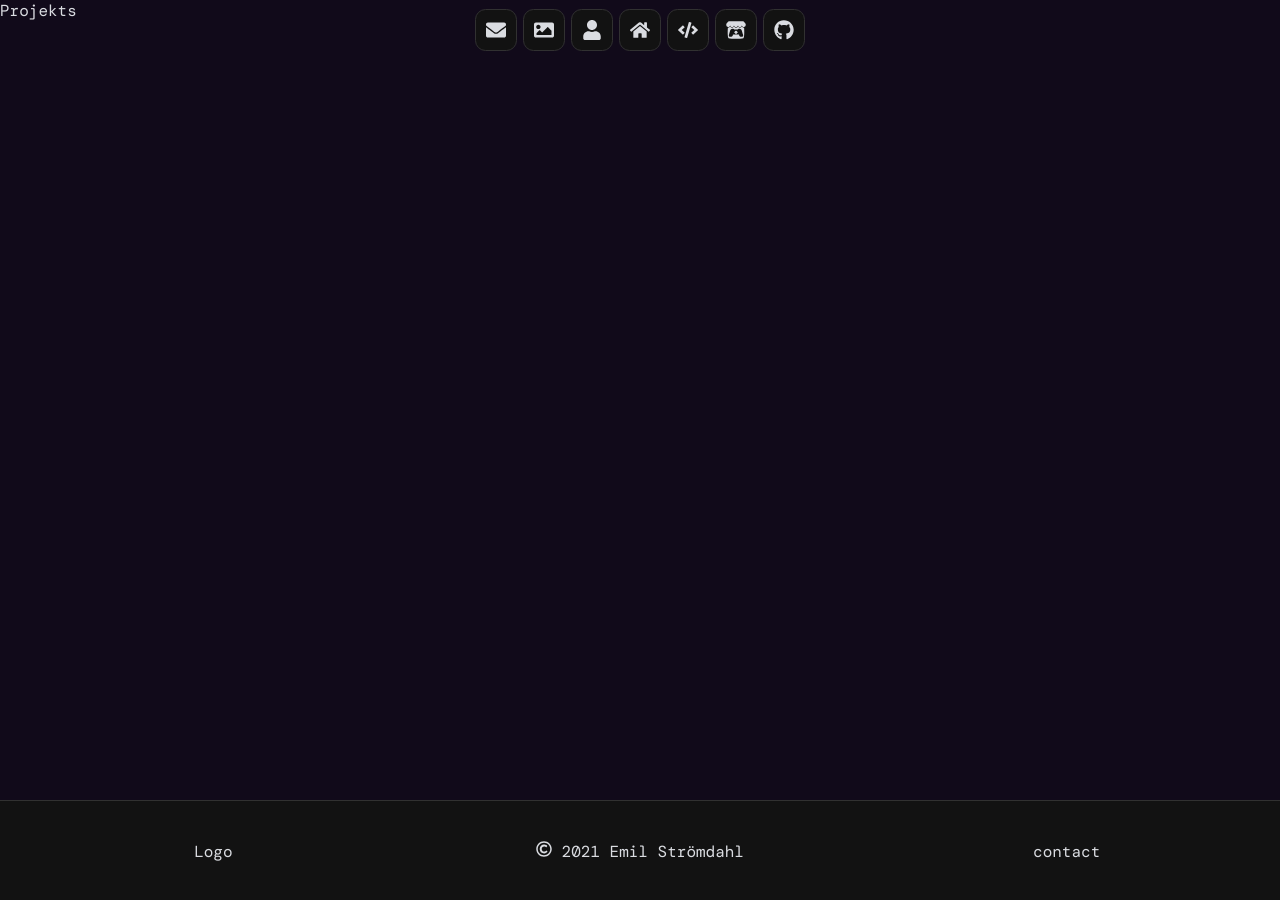
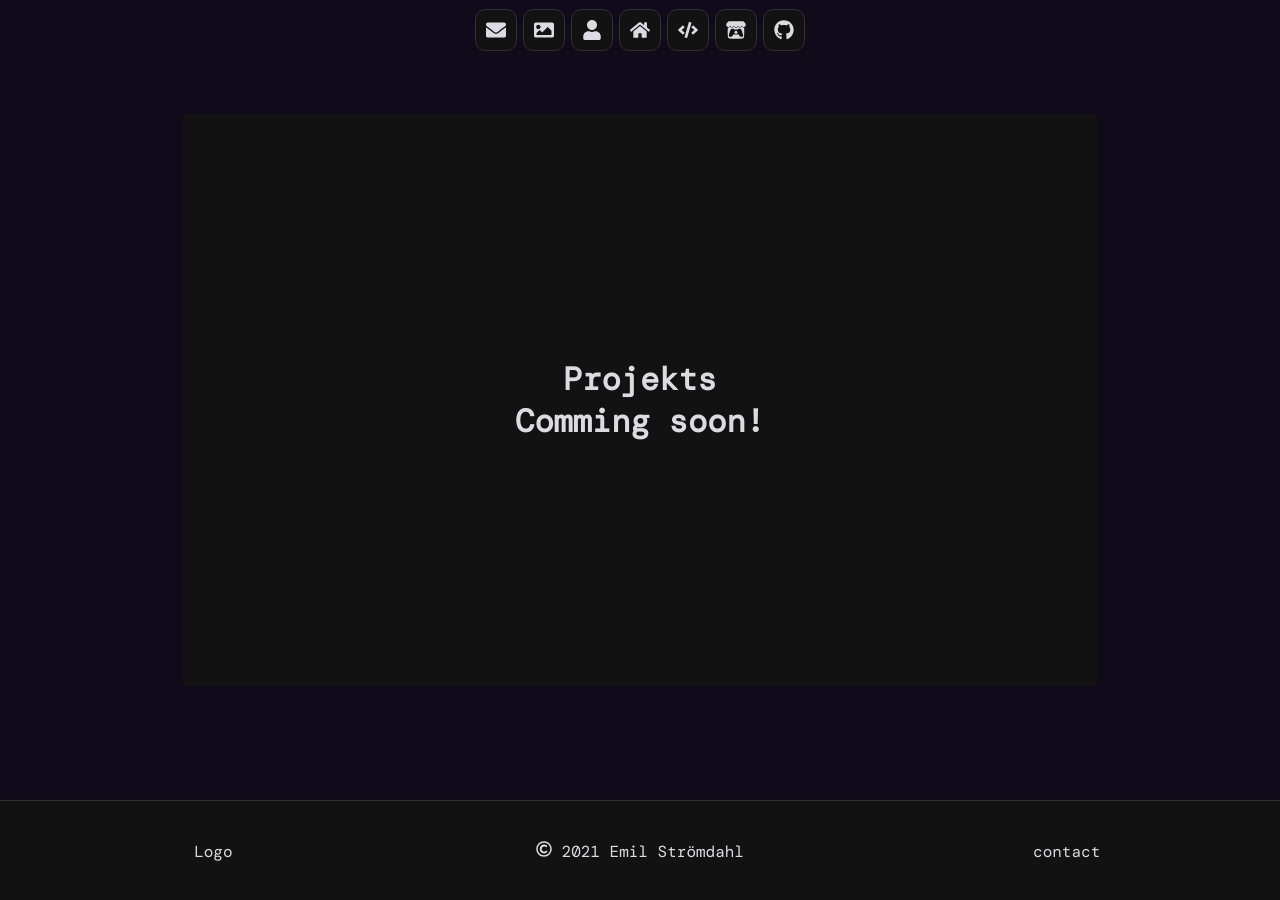
Before and after one commit to NoMoonie/crispy-disco, a React (Create React App) app: page /projekts in a window 1280 px wide. Built offline with nearby package versions, Linux system fonts and the light colour scheme.

Commit message:
change Comming Soon!

```diff
--- a/src/pages/About.tsx
+++ b/src/pages/About.tsx
@@ -3,19 +3,29 @@ import styled from "styled-components";
 const AboutStyle = styled.div`
     color: ${(props) => props.theme.main.textColor};
     display: grid;
-    grid-template-columns: 1fr 2fr 1fr;
-    grid-template-rows: 1fr 2fr 1fr;
+    grid-template-columns: 1fr 5fr 1fr;
+    grid-template-rows: 1fr 5fr 1fr;
     height: 100vh;
-    @media (max-width: 414px) {
-        grid-template-columns: 0.1fr 8fr 0.1fr;
-        grid-template-rows: 0.3fr 2fr 0.1fr;
-    }
+`;
+
+const Box1 = styled.div`
+    grid-column: 2/2;
+    grid-row: 2/2;
+    background-color: ${(props) => props.theme.main.bg};
+    display: grid;
+    place-items: center;
+    text-align: center;
 `;
 
 const Home = () => {
     return (
         <AboutStyle>
-            <h1>About</h1>
+            <Box1>
+                <h1>
+                    About
+                    <br /> Comming soon!
+                </h1>
+            </Box1>
         </AboutStyle>
     );
 };
--- a/src/pages/Contact.tsx
+++ b/src/pages/Contact.tsx
@@ -3,8 +3,8 @@ import styled from "styled-components";
 const ContactStyle = styled.div`
     color: ${(props) => props.theme.main.textColor};
     display: grid;
-    grid-template-columns: 1fr 2fr 1fr;
-    grid-template-rows: 1fr 2fr 1fr;
+    grid-template-columns: 1fr 5fr 1fr;
+    grid-template-rows: 1fr 5fr 1fr;
     height: 100vh;
     @media (max-width: 414px) {
         grid-template-columns: 0.1fr 8fr 0.1fr;
@@ -12,8 +12,25 @@ const ContactStyle = styled.div`
     }
 `;
 
+const Box1 = styled.div`
+    grid-column: 2/2;
+    grid-row: 2/2;
+    background-color: ${(props) => props.theme.main.bg};
+    display: grid;
+    place-items: center;
+    text-align: center;
+`;
+
 const Contact = () => {
-    return <ContactStyle>Contact</ContactStyle>;
+    return (
+        <ContactStyle>
+            <Box1>
+                <h1>
+                    Contact <br /> Comming soon!
+                </h1>
+            </Box1>
+        </ContactStyle>
+    );
 };
 
 export default Contact;
--- a/src/pages/Gallery.tsx
+++ b/src/pages/Gallery.tsx
@@ -1,4 +1,3 @@
-import Button from "components/Button";
 import styled from "styled-components";
 
 const GalleryStyle = styled.div`
@@ -7,8 +6,6 @@ const GalleryStyle = styled.div`
     grid-template-columns: 1fr 5fr 1fr;
     grid-template-rows: 1fr 5fr 1fr;
     height: 100vh;
-    @media (max-width: 414px) {
-    }
 `;
 
 const Box1 = styled.div`
@@ -17,26 +14,17 @@ const Box1 = styled.div`
     background-color: ${(props) => props.theme.main.bg};
     display: grid;
     place-items: center;
-`;
-
-const Box2 = styled.div`
-    grid-column: 2/2;
-    grid-row: 3/4;
-    display: grid;
-    place-items: center;
+    text-align: center;
 `;
 
 const Gallery = () => {
     return (
         <GalleryStyle>
             <Box1>
-                <h1>Gallery</h1>
+                <h1>
+                    Gallery <br /> Comming soon!
+                </h1>
             </Box1>
-            <Box2>
-                <Button link="/" height="2em" width="4em" fontsize="14pt" bold="normal">
-                    Home
-                </Button>
-            </Box2>
         </GalleryStyle>
     );
 };
--- a/src/pages/Projekts.tsx
+++ b/src/pages/Projekts.tsx
@@ -3,17 +3,30 @@ import styled from "styled-components";
 const ProjektsStyle = styled.div`
     color: ${(props) => props.theme.main.textColor};
     display: grid;
-    grid-template-columns: 1fr 2fr 1fr;
-    grid-template-rows: 1fr 2fr 1fr;
+    grid-template-columns: 1fr 5fr 1fr;
+    grid-template-rows: 1fr 5fr 1fr;
     height: 100vh;
-    @media (max-width: 414px) {
-        grid-template-columns: 0.1fr 8fr 0.1fr;
-        grid-template-rows: 0.3fr 2fr 0.1fr;
-    }
+`;
+
+const Box1 = styled.div`
+    grid-column: 2/2;
+    grid-row: 2/2;
+    background-color: ${(props) => props.theme.main.bg};
+    display: grid;
+    place-items: center;
+    text-align: center;
 `;
 
 const Projekts = () => {
-    return <ProjektsStyle>Projekts</ProjektsStyle>;
+    return (
+        <ProjektsStyle>
+            <Box1>
+                <h1>
+                    Projekts <br /> Comming soon!
+                </h1>
+            </Box1>
+        </ProjektsStyle>
+    );
 };
 
 export default Projekts;
```
